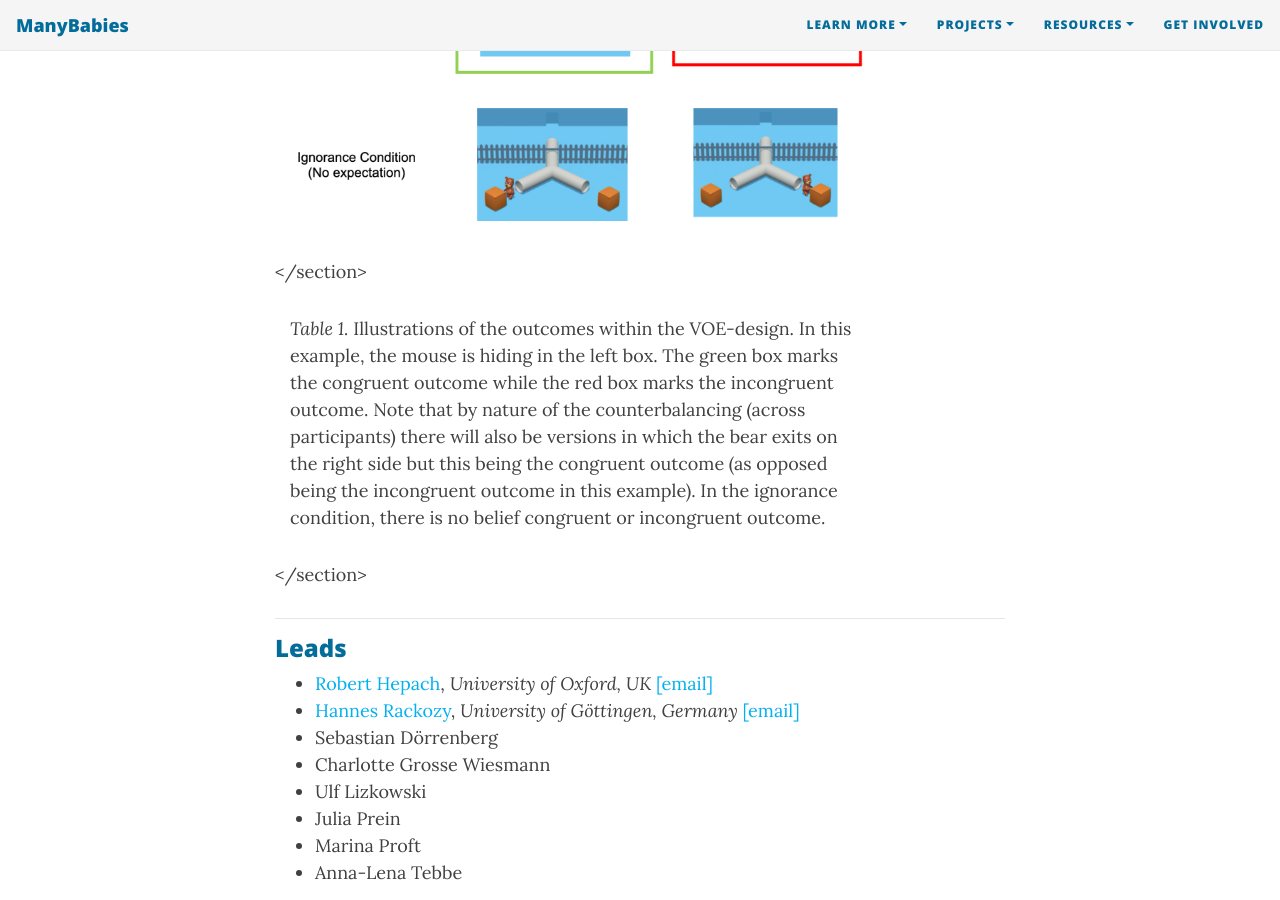
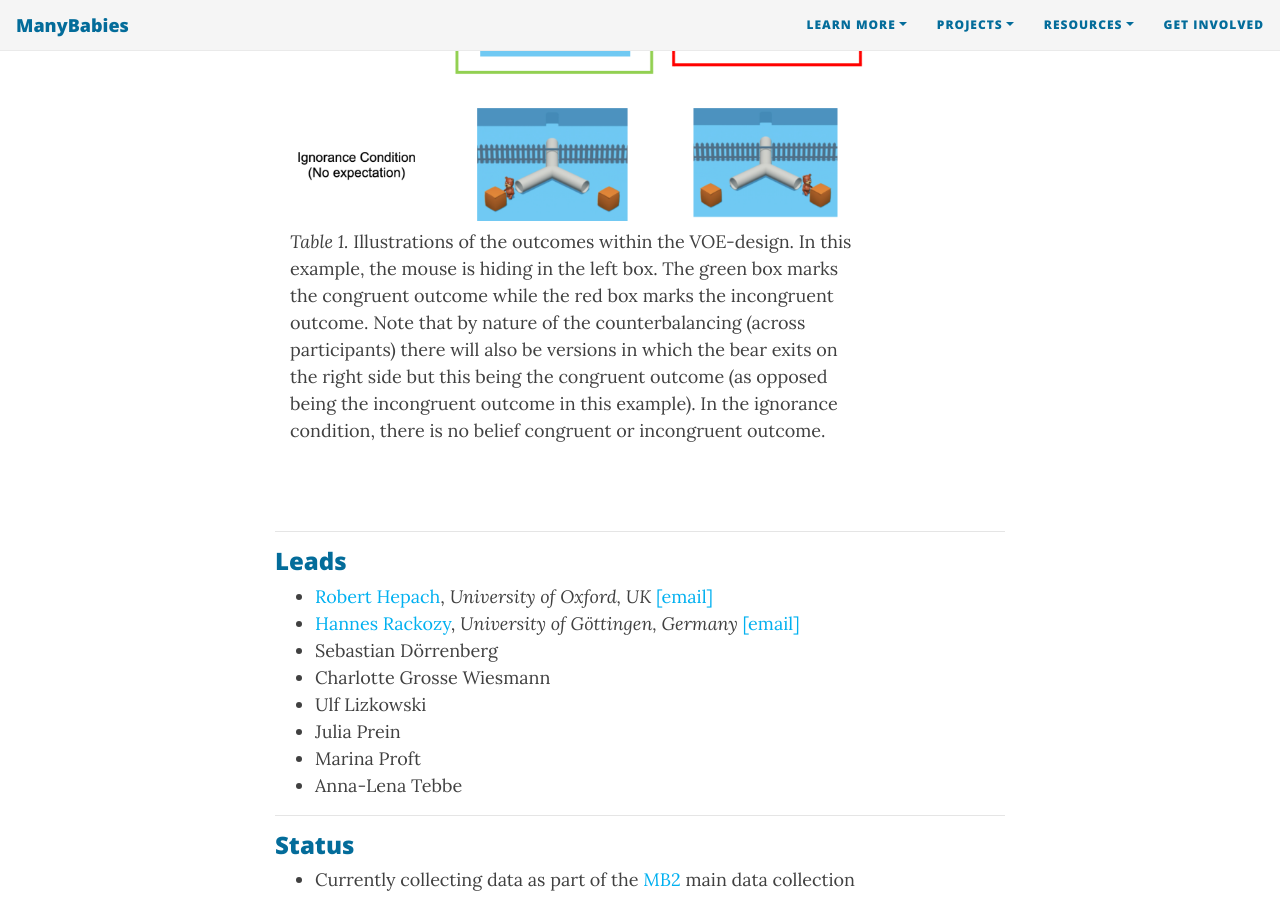
Before and after one commit to manybabies/manybabies.github.io, a Jekyll site: the page built from MB2P.md, in a window 1280 px wide and 900 px high, scrolled down 1242 px. Built offline with Jekyll 4.4.1, drawn with Linux system fonts in a browser that asks for light colours; nearby versions of some CDN libraries; some web fonts are replaced.

Commit message:
Update MB2P.md

```diff
--- a/MB2P.md
+++ b/MB2P.md
@@ -11,16 +11,16 @@ The main dependent variable of the [MB2]({{site.baseurl}}/MB2/) study is childre
 <br>
 
 <section>
-  <div class="container">
+  <div class="container" align="center">
     <div class="row">
-      <div class="col-sm-10" align="center">
+      <div class="col-sm-10">
       <img src="/assets/img/MB2P_design.png">
       </div>
     </div>
   </div>
 </section>
 
-</section>
+<section>
   <div class="container">
     <div class="row">
       <div class="col-sm-10"  align="left">
```
